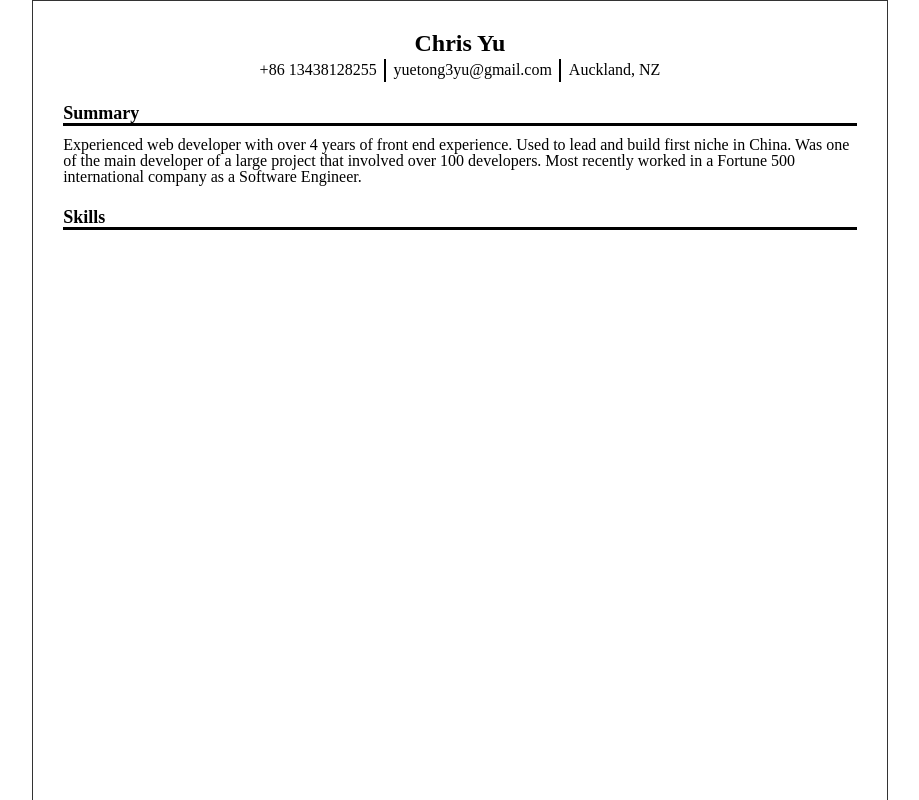
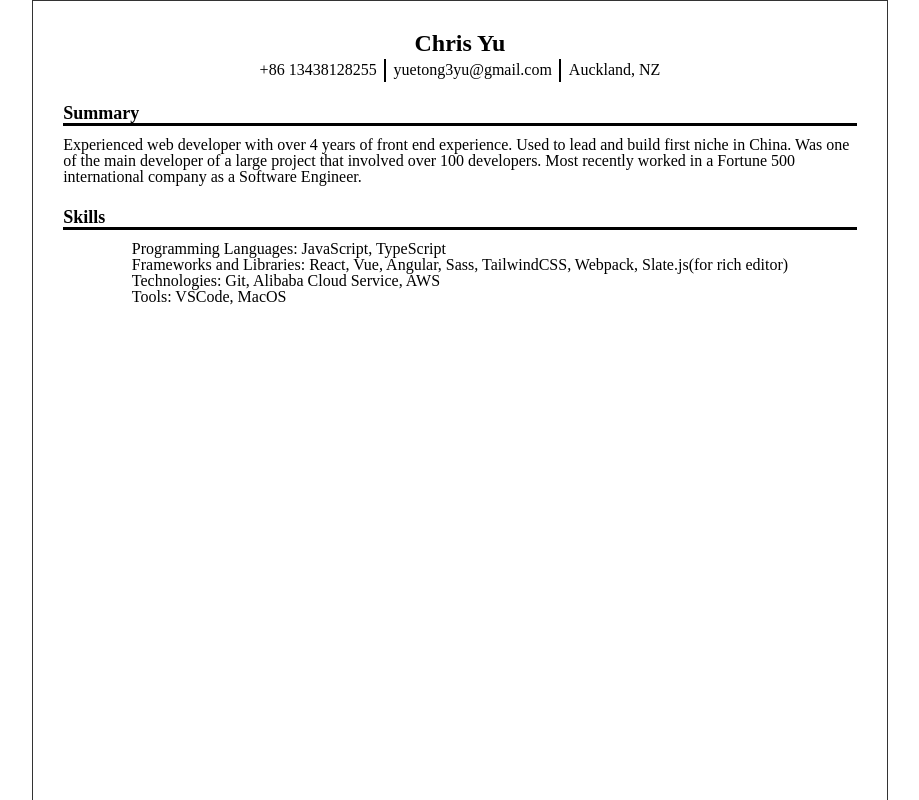
Before and after one commit to yuetong3yu/resume, a Vue app: page / in a window 1280 px wide. Shown: the top 800 px of the page, without its empty margins (180-1099 px from the left). Built offline with nearby package versions, Linux system fonts and the light colour scheme.

Commit message:
Add Skills

```diff
--- a/src/components/Skills.vue
+++ b/src/components/Skills.vue
@@ -1,5 +1,16 @@
 <template>
   <div class="section-container">Skills</div>
+  <div class="section-content">
+    <ul>
+      <li>Programming Languages: JavaScript, TypeScript</li>
+      <li>
+        Frameworks and Libraries: React, Vue, Angular, Sass, TailwindCSS,
+        Webpack, Slate.js(for rich editor)
+      </li>
+      <li>Technologies: Git, Alibaba Cloud Service, AWS</li>
+      <li>Tools: VSCode, MacOS</li>
+    </ul>
+  </div>
 </template>
 
 <style scoped></style>
```
